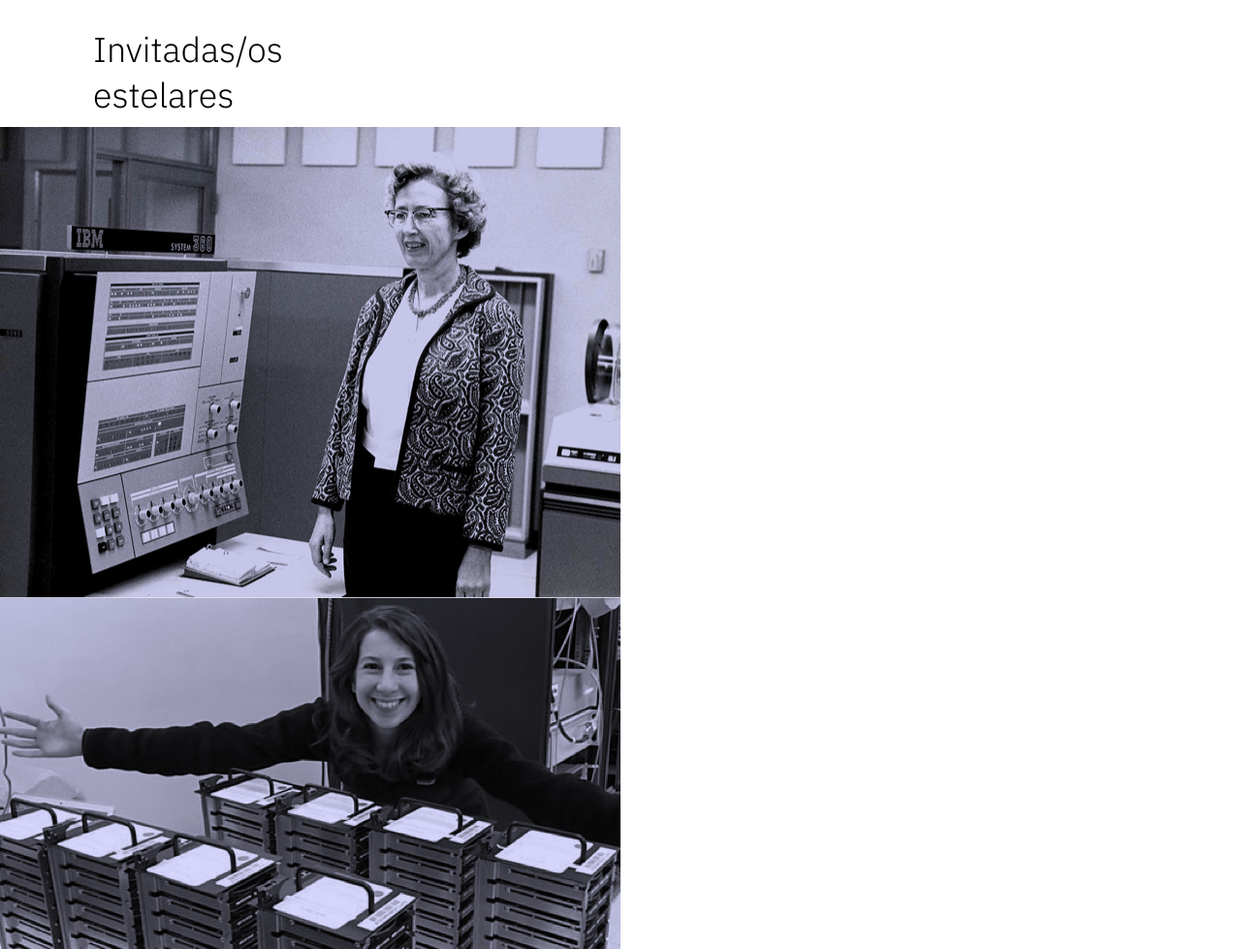
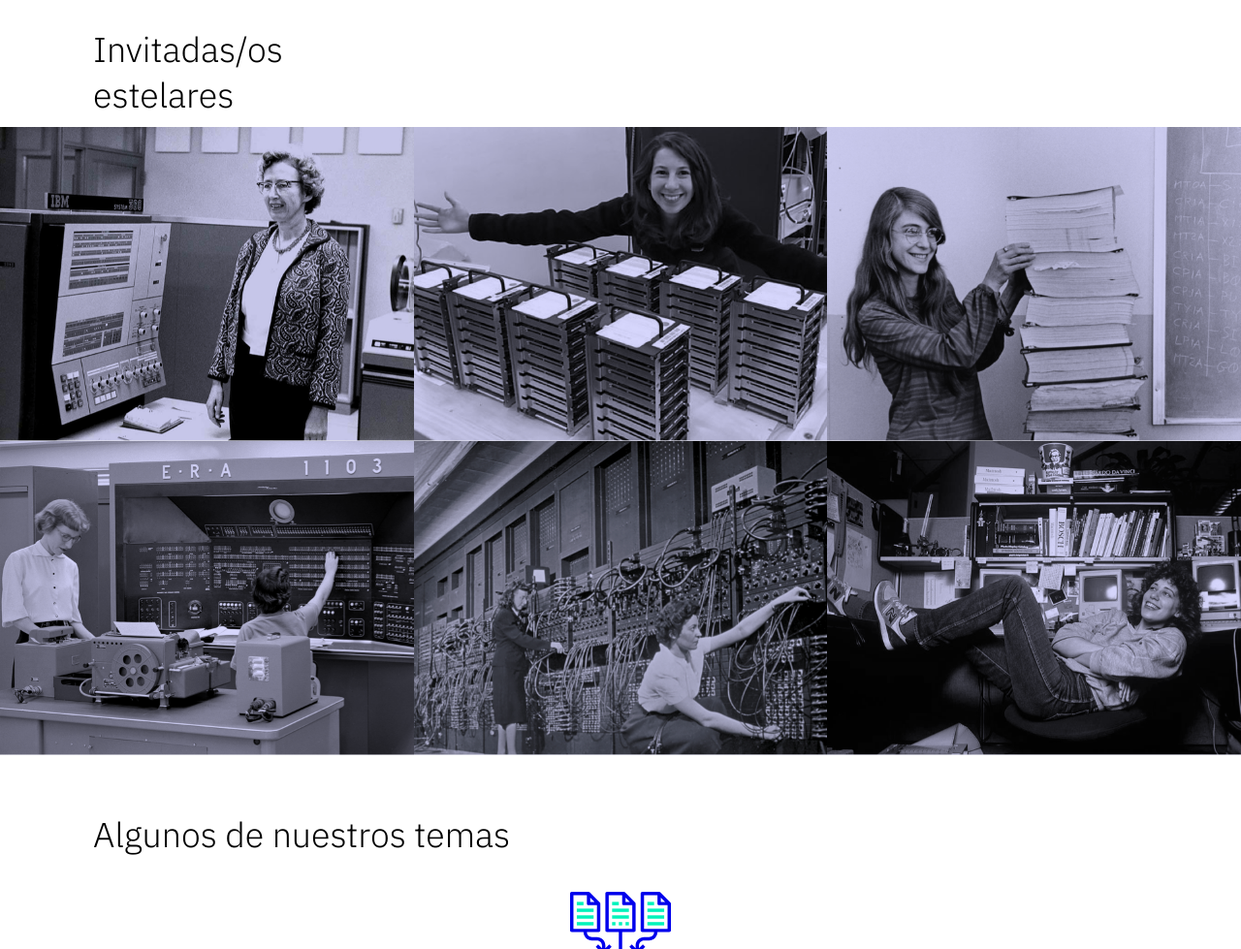
Before and after one commit to jmejia1221/podcastLandingPage, a plain HTML site: page index.html in a window 1280 px wide. Shown: the part 2000-2979 px from the top of the page at 97% size. Drawn offline with Linux system fonts and the light colour scheme.

Commit message:
Fix images for desktop

```diff
--- a/styles/style.css
+++ b/styles/style.css
@@ -298,4 +298,11 @@ p {
     .podcast-mobile {
         display: none;
     }
+    .invitados-info {
+        display: flex;
+        flex-wrap: wrap;
+    }
+    .invitados-info figure {
+        flex: 1 1 33%;
+    }
 }
```
